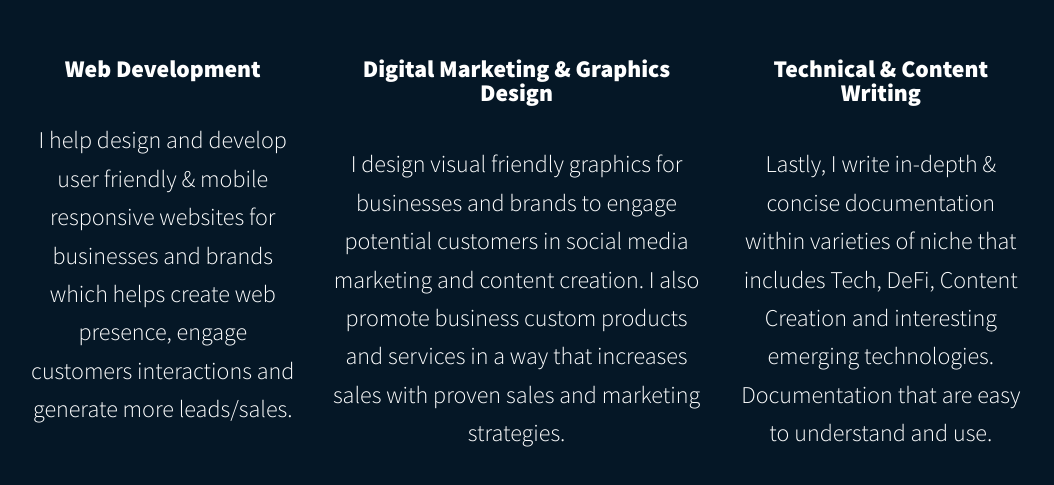
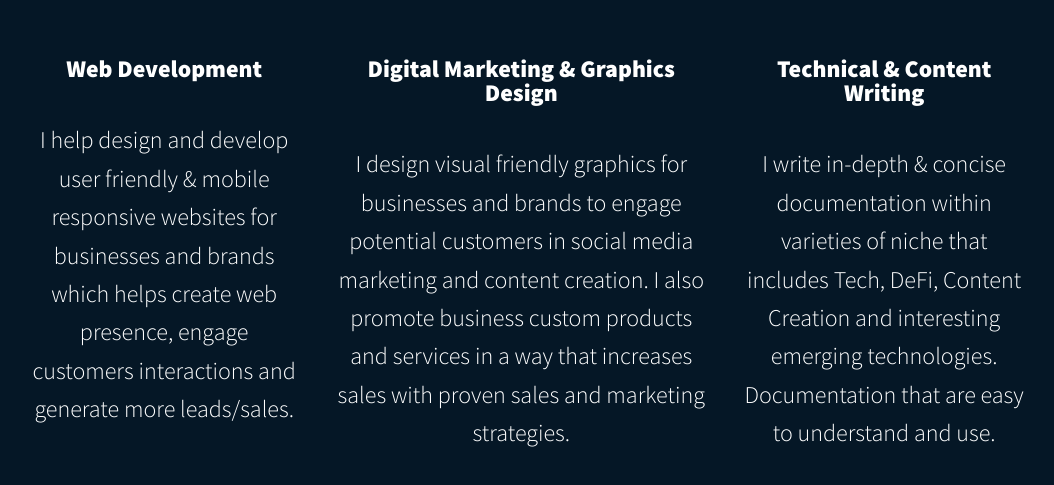
Before and after one commit to techftabdul/techftabdul.github.io, a plain HTML site: page index.html in a window 1280 px wide. Shown: the part 727-1212 px from the top of the page, without its empty margins (113-1167 px from the left). Drawn offline with Linux system fonts and the light colour scheme.

Commit message:
Update index.html

```diff
--- a/index.html
+++ b/index.html
@@ -69,7 +69,7 @@
 
             <div class="service">
                 <h3>Technical & Content Writing</h3>
-                <p>Lastly, I write in-depth & concise documentation within varieties of niche that includes Tech, DeFi, Content Creation and interesting emerging technologies.
+                <p>I write in-depth & concise documentation within varieties of niche that includes Tech, DeFi, Content Creation and interesting emerging technologies.
                      Documentation that are easy to understand and use.
                 </p>
             </div>
```
